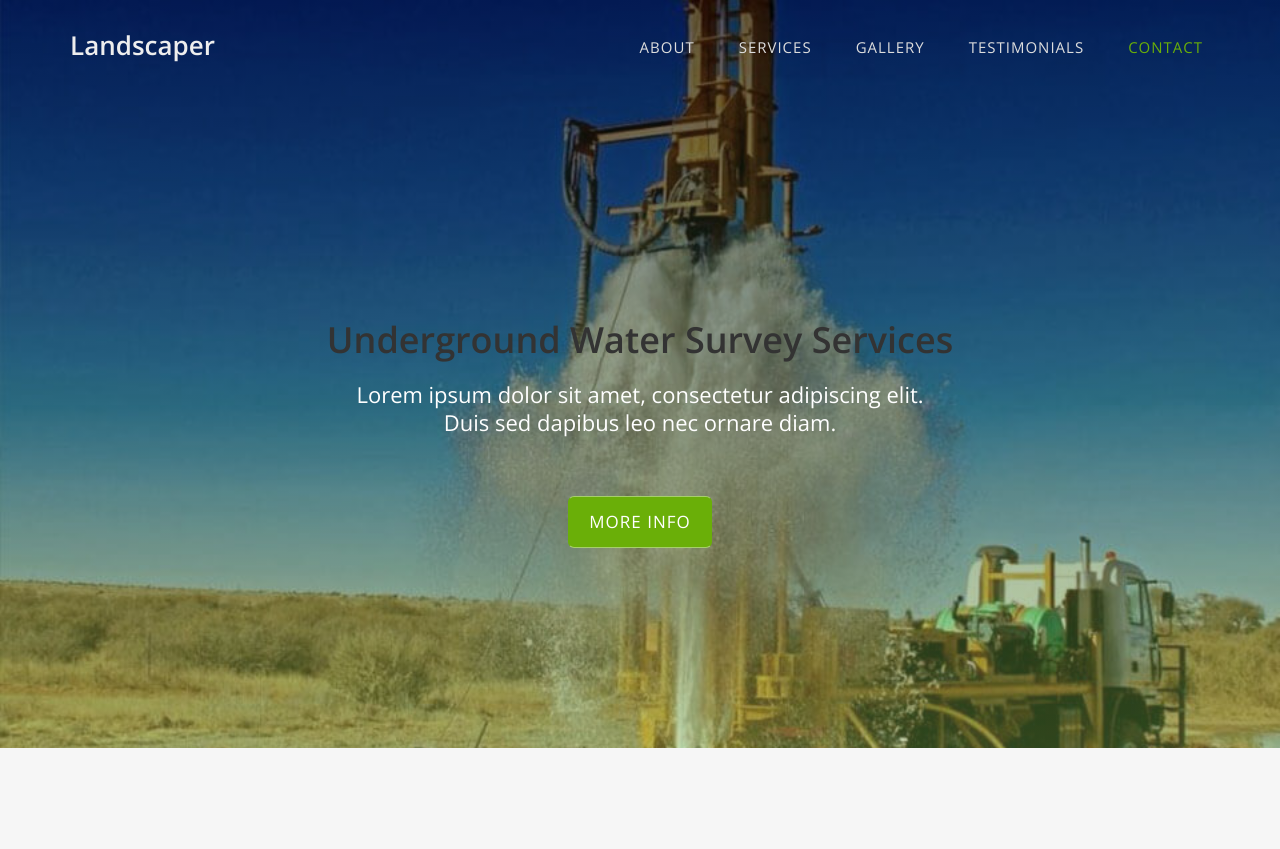
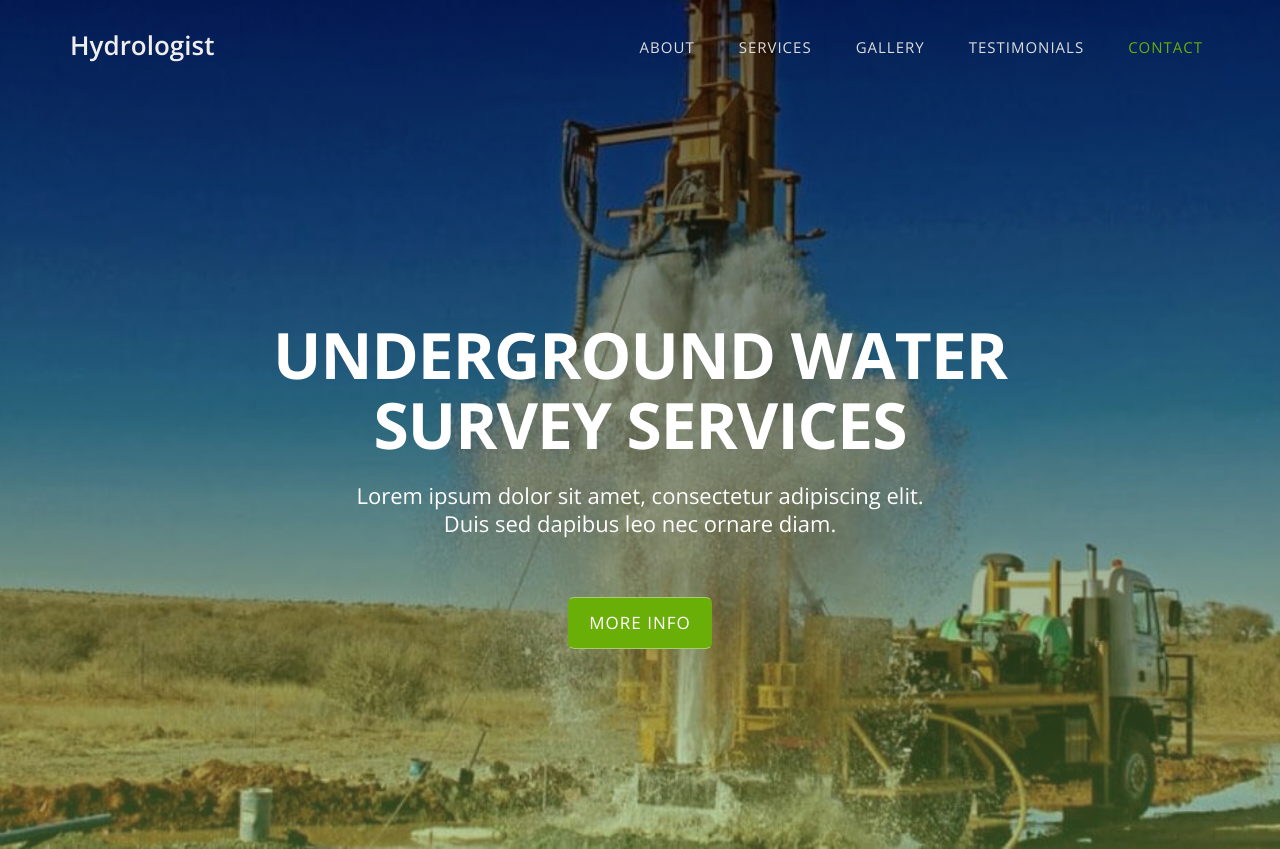
Before and after one commit to shrikantak/Test, a plain HTML site: page index.html in a window 1280 px wide. Shown: the top 849 px of the page. Drawn offline with nearby package versions, Linux system fonts and the light colour scheme.

Commit message:
Update index.html

```diff
--- a/index.html
+++ b/index.html
@@ -45,7 +45,7 @@
     <!-- Brand and toggle get grouped for better mobile display -->
     <div class="navbar-header">
       <button type="button" class="navbar-toggle collapsed" data-toggle="collapse" data-target="#bs-example-navbar-collapse-1"> <span class="sr-only">Toggle navigation</span> <span class="icon-bar"></span> <span class="icon-bar"></span> <span class="icon-bar"></span> </button>
-      <a class="navbar-brand page-scroll" href="#page-top">Landscaper</a> </div>
+      <a class="navbar-brand page-scroll" href="#page-top">Hydrologist</a> </div>
 
     <!-- Collect the nav links, forms, and other content for toggling -->
     <div class="collapse navbar-collapse" id="bs-example-navbar-collapse-1">
@@ -68,7 +68,7 @@
       <div class="container">
         <div class="row">
           <div class="col-md-8 col-md-offset-2 intro-text">
-            <h2>Underground Water Survey Services</h2>
+            <h1>Underground Water Survey Services</h1>
             <p>Lorem ipsum dolor sit amet, consectetur adipiscing elit.<br>
               Duis sed dapibus leo nec ornare diam.</p>
             <a href="#about" class="btn btn-custom btn-lg page-scroll">More Info</a> </div>
```
